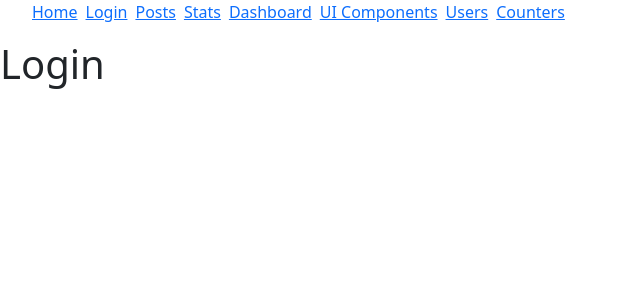
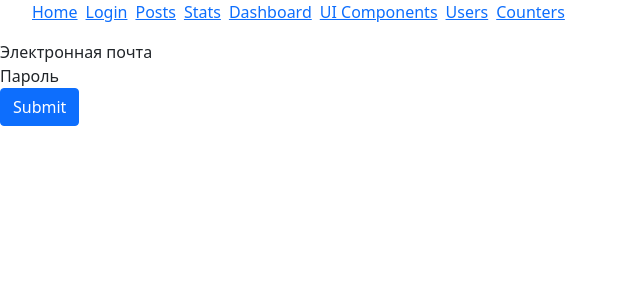
Before and after one commit to Gorschenko/react-app, a React (Create React App) app: page /login in a window 1280 px wide. Shown: the top 300 px of the page, without its empty margins (0-640 px from the left). Built offline with nearby package versions, Linux system fonts and the light colour scheme.

Commit message:
TextField component has been created

```diff
--- /dev/null
+++ b/src/components/base/textField.jsx
@@ -0,0 +1,16 @@
+const TextField = ({ label, type, name, onChange, value }) => {
+  return (
+    <div>
+      <label htmlFor={name}>{label}</label>
+      <input
+        type={type}
+        id={name}
+        name={name}
+        value={value}
+        onChange={onChange}
+      />
+    </div>
+  );
+};
+
+export default TextField;
--- a/src/components/routerTest/login.jsx
+++ b/src/components/routerTest/login.jsx
@@ -1,5 +1,50 @@
+import TextField from "components/base/textField";
+import { useState, useEffect } from "react";
+
 const Login = () => {
-  return <h1>Login</h1>;
+  const [data, setData] = useState({
+    email: "",
+    password: "",
+  });
+
+  const [errors, setErrors] = useState();
+
+  const handleChange = ({ target }) => {
+    setData((prevState) => ({
+      ...prevState,
+      [target.name]: target.value,
+    }));
+  };
+
+  useEffect(() => {
+    validate();
+  });
+
+  const validate = () => {};
+  const handleSubmit = (e) => {
+    e.preventDefault();
+    console.log(e);
+  };
+
+  return (
+    <form onSubmit={handleSubmit}>
+      <TextField
+        label="Электронная почта"
+        type="text"
+        name="email"
+        value={data.email}
+        onChange={handleChange}
+      />
+      <TextField
+        label="Пароль"
+        type="passwrod"
+        name="password"
+        value={data.password}
+        onChange={handleChange}
+      />
+      <button className="btn btn-primary">Submit</button>
+    </form>
+  );
 };
 
 export default Login;
```
